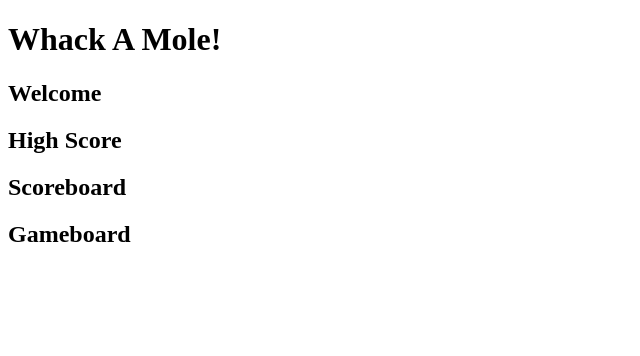
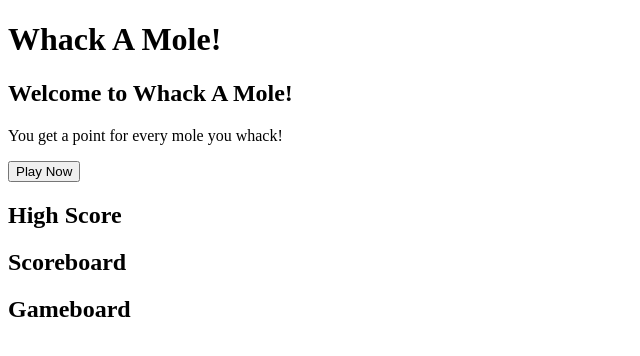
Before and after one commit to torbitj/whack-a-mole, a React (Vite) app: page / in a window 1280 px wide. Shown: the top 356 px of the page, without its empty margins (0-640 px from the left). Built offline with nearby package versions, Linux system fonts and the light colour scheme.

Commit message:
Add base to StartMenu component

```diff
--- a/src/StartMenu.jsx
+++ b/src/StartMenu.jsx
@@ -1,5 +1,11 @@
 const StartMenu = () => {
-  return <h2>Welcome</h2>
+  return (
+    <section>
+      <h2>Welcome to Whack A Mole!</h2>
+      <p>You get a point for every mole you whack!</p>
+      <button>Play Now</button>
+    </section>
+  )
 }
 
 export default StartMenu;
```
